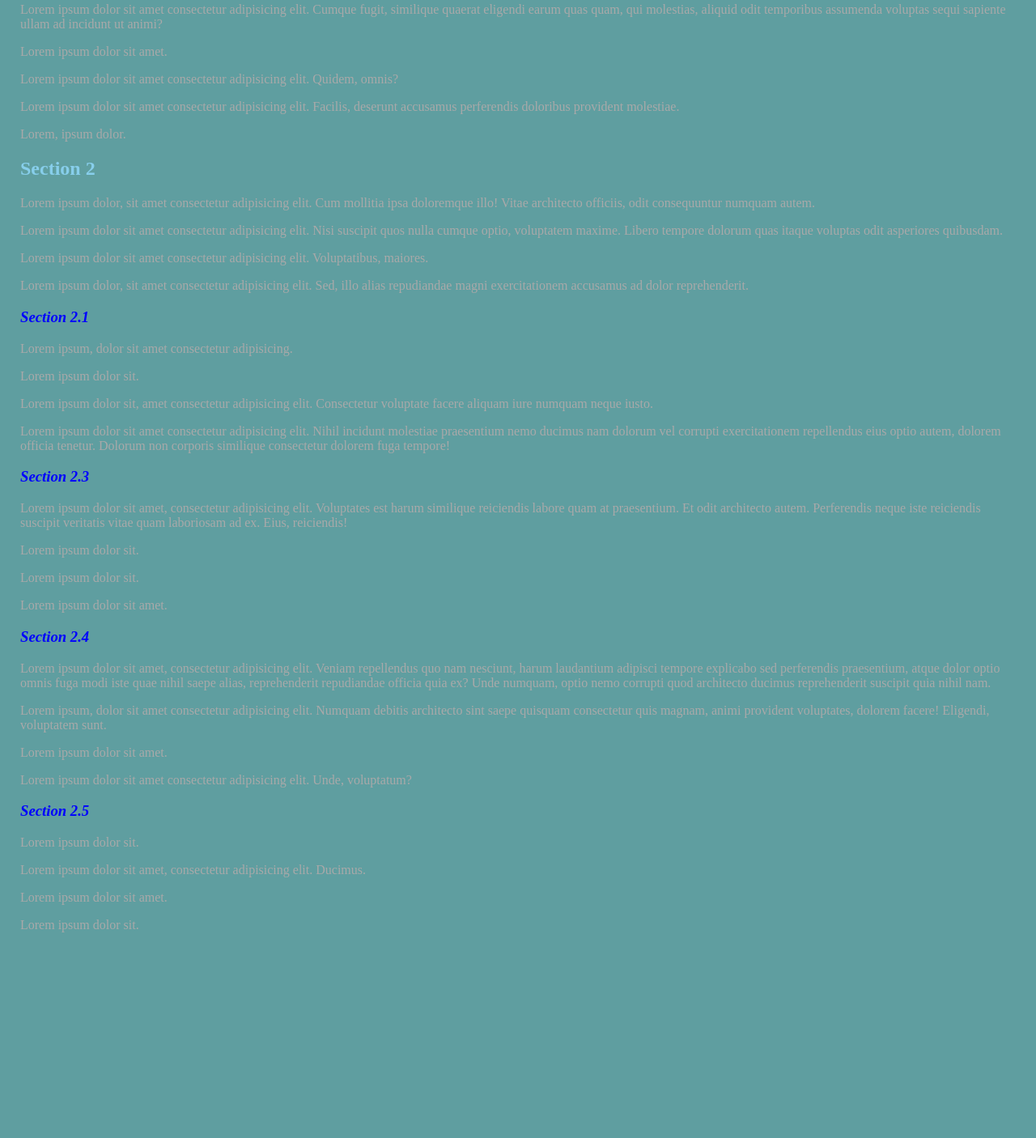
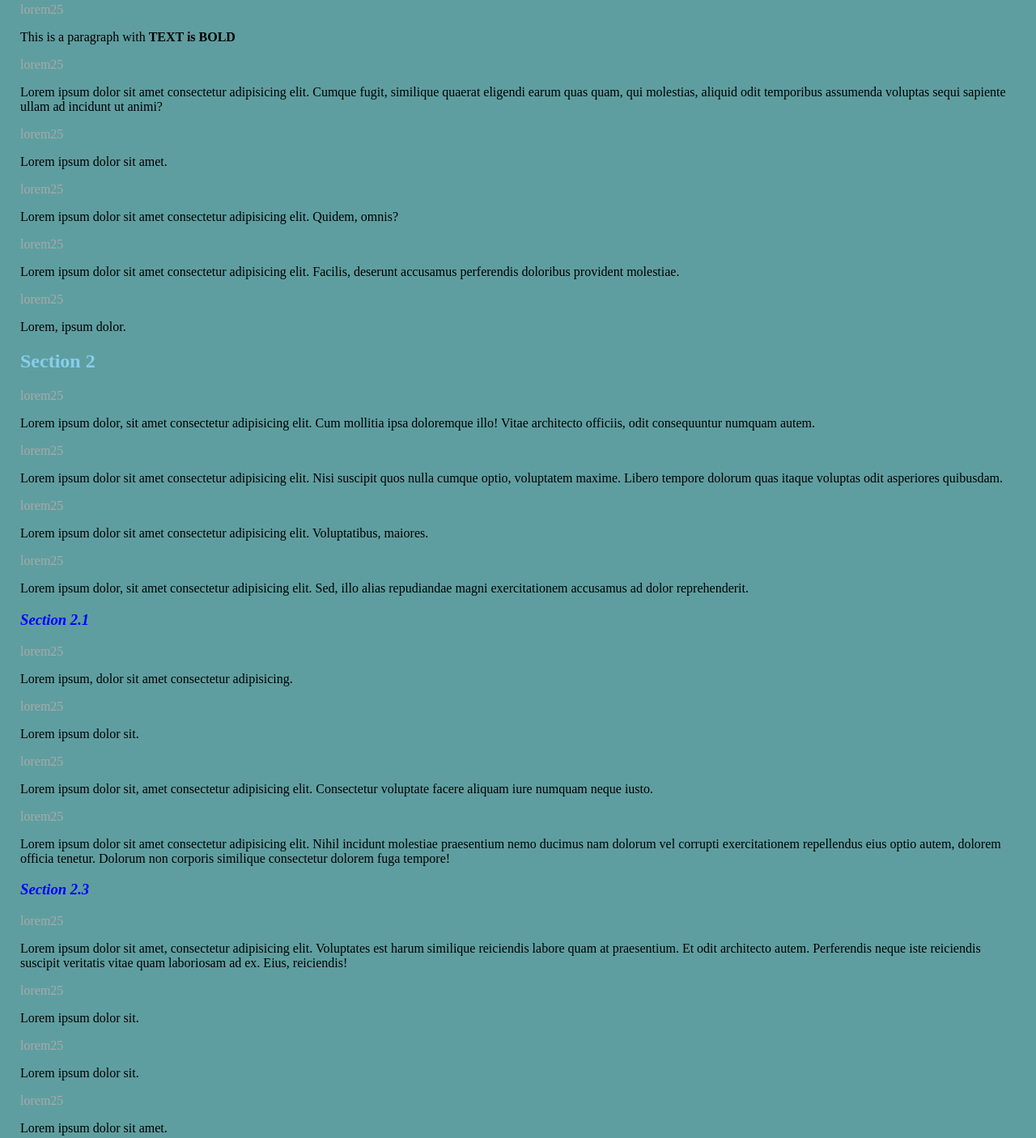
Before and after one commit to mtovar001/W3-Schools, a plain HTML site: page day4CSS/index.html in a window 1280 px wide. Shown: the part 148-1554 px from the top of the page at 81% size. Before the commit the page ends 1325 px from the top, so only its background shows below. Drawn offline with Linux system fonts and the light colour scheme.

Commit message:
updating the text inside the paragraph

```diff
--- a/day4CSS/index.html
+++ b/day4CSS/index.html
@@ -17,10 +17,10 @@
     <!--add comments, that HTML will ignore-->
     <H1>Section 1</H1>
     <!--Paragraph-->
-    <p>This is a paragraph</p>
-    <p>This is a paragraph with <strong>TEXT is BOLD</strong></p>
-    <!--to add multiple lorem text, add <p>"loren(number, 15/30)" and enter</p>-->
-    <p>Lorem ipsum dolor sit amet consectetur adipisicing elit. Cumque fugit, similique quaerat eligendi earum quas quam, qui molestias, aliquid odit temporibus assumenda voluptas sequi sapiente ullam ad incidunt ut animi?</p>
+    <p>lorem25</p>This is a paragraph</p>
+    <p>lorem25</p>This is a paragraph with <strong>TEXT is BOLD</strong></p>
+    <!--to add multiple lorem text, add <p>lorem25</p>"loren(number, 15/30)" and enter</p>-->
+    <p>lorem25</p>Lorem ipsum dolor sit amet consectetur adipisicing elit. Cumque fugit, similique quaerat eligendi earum quas quam, qui molestias, aliquid odit temporibus assumenda voluptas sequi sapiente ullam ad incidunt ut animi?</p>
 
     <!--how to target anything like background; color, font, etc, use "Body" or "*" However, Body is more accurate as
     it will target the elements below body but * will target even the elements that we don't see.
@@ -28,46 +28,46 @@
     <section>
     <!--this formula will create one div with 4 paragraphs (div>p*4)-->
         <div>
-            <p>Lorem ipsum dolor sit amet.</p>
-            <p>Lorem ipsum dolor sit amet consectetur adipisicing elit. Quidem, omnis?</p>
-            <p>Lorem ipsum dolor sit amet consectetur adipisicing elit. Facilis, deserunt accusamus perferendis doloribus provident molestiae.</p>
-            <p>Lorem, ipsum dolor.</p>
+            <p>lorem25</p>Lorem ipsum dolor sit amet.</p>
+            <p>lorem25</p>Lorem ipsum dolor sit amet consectetur adipisicing elit. Quidem, omnis?</p>
+            <p>lorem25</p>Lorem ipsum dolor sit amet consectetur adipisicing elit. Facilis, deserunt accusamus perferendis doloribus provident molestiae.</p>
+            <p>lorem25</p>Lorem, ipsum dolor.</p>
         </div>
     <h1>Section 2</h1>
         <!--this formula will create 5 div with 4 paragraphs (div>p*4)*5-->
         <div>
-            <p>Lorem ipsum dolor, sit amet consectetur adipisicing elit. Cum mollitia ipsa doloremque illo! Vitae architecto officiis, odit consequuntur numquam autem.</p>
-            <p>Lorem ipsum dolor sit amet consectetur adipisicing elit. Nisi suscipit quos nulla cumque optio, voluptatem maxime. Libero tempore dolorum quas itaque voluptas odit asperiores quibusdam.</p>
-            <p>Lorem ipsum dolor sit amet consectetur adipisicing elit. Voluptatibus, maiores.</p>
-            <p>Lorem ipsum dolor, sit amet consectetur adipisicing elit. Sed, illo alias repudiandae magni exercitationem accusamus ad dolor reprehenderit.</p>
+            <p>lorem25</p>Lorem ipsum dolor, sit amet consectetur adipisicing elit. Cum mollitia ipsa doloremque illo! Vitae architecto officiis, odit consequuntur numquam autem.</p>
+            <p>lorem25</p>Lorem ipsum dolor sit amet consectetur adipisicing elit. Nisi suscipit quos nulla cumque optio, voluptatem maxime. Libero tempore dolorum quas itaque voluptas odit asperiores quibusdam.</p>
+            <p>lorem25</p>Lorem ipsum dolor sit amet consectetur adipisicing elit. Voluptatibus, maiores.</p>
+            <p>lorem25</p>Lorem ipsum dolor, sit amet consectetur adipisicing elit. Sed, illo alias repudiandae magni exercitationem accusamus ad dolor reprehenderit.</p>
         </div>
         <h3>Section 2.1</h3>
         <div>
-            <p>Lorem ipsum, dolor sit amet consectetur adipisicing.</p>
-            <p>Lorem ipsum dolor sit.</p>
-            <p>Lorem ipsum dolor sit, amet consectetur adipisicing elit. Consectetur voluptate facere aliquam iure numquam neque iusto.</p>
-            <p>Lorem ipsum dolor sit amet consectetur adipisicing elit. Nihil incidunt molestiae praesentium nemo ducimus nam dolorum vel corrupti exercitationem repellendus eius optio autem, dolorem officia tenetur. Dolorum non corporis similique consectetur dolorem fuga tempore!</p>
+            <p>lorem25</p>Lorem ipsum, dolor sit amet consectetur adipisicing.</p>
+            <p>lorem25</p>Lorem ipsum dolor sit.</p>
+            <p>lorem25</p>Lorem ipsum dolor sit, amet consectetur adipisicing elit. Consectetur voluptate facere aliquam iure numquam neque iusto.</p>
+            <p>lorem25</p>Lorem ipsum dolor sit amet consectetur adipisicing elit. Nihil incidunt molestiae praesentium nemo ducimus nam dolorum vel corrupti exercitationem repellendus eius optio autem, dolorem officia tenetur. Dolorum non corporis similique consectetur dolorem fuga tempore!</p>
         </div>
         <h3>Section 2.3</h3>
         <div>
-            <p>Lorem ipsum dolor sit amet, consectetur adipisicing elit. Voluptates est harum similique reiciendis labore quam at praesentium. Et odit architecto autem. Perferendis neque iste reiciendis suscipit veritatis vitae quam laboriosam ad ex. Eius, reiciendis!</p>
-            <p>Lorem ipsum dolor sit.</p>
-            <p>Lorem ipsum dolor sit.</p>
-            <p>Lorem ipsum dolor sit amet.</p>
+            <p>lorem25</p>Lorem ipsum dolor sit amet, consectetur adipisicing elit. Voluptates est harum similique reiciendis labore quam at praesentium. Et odit architecto autem. Perferendis neque iste reiciendis suscipit veritatis vitae quam laboriosam ad ex. Eius, reiciendis!</p>
+            <p>lorem25</p>Lorem ipsum dolor sit.</p>
+            <p>lorem25</p>Lorem ipsum dolor sit.</p>
+            <p>lorem25</p>Lorem ipsum dolor sit amet.</p>
         </div>
         <h3>Section 2.4</h3>
         <div>
-            <p>Lorem ipsum dolor sit amet, consectetur adipisicing elit. Veniam repellendus quo nam nesciunt, harum laudantium adipisci tempore explicabo sed perferendis praesentium, atque dolor optio omnis fuga modi iste quae nihil saepe alias, reprehenderit repudiandae officia quia ex? Unde numquam, optio nemo corrupti quod architecto ducimus reprehenderit suscipit quia nihil nam.</p>
-            <p>Lorem ipsum, dolor sit amet consectetur adipisicing elit. Numquam debitis architecto sint saepe quisquam consectetur quis magnam, animi provident voluptates, dolorem facere! Eligendi, voluptatem sunt.</p>
-            <p>Lorem ipsum dolor sit amet.</p>
-            <p>Lorem ipsum dolor sit amet consectetur adipisicing elit. Unde, voluptatum?</p>
+            <p>lorem25</p>Lorem ipsum dolor sit amet, consectetur adipisicing elit. Veniam repellendus quo nam nesciunt, harum laudantium adipisci tempore explicabo sed perferendis praesentium, atque dolor optio omnis fuga modi iste quae nihil saepe alias, reprehenderit repudiandae officia quia ex? Unde numquam, optio nemo corrupti quod architecto ducimus reprehenderit suscipit quia nihil nam.</p>
+            <p>lorem25</p>Lorem ipsum, dolor sit amet consectetur adipisicing elit. Numquam debitis architecto sint saepe quisquam consectetur quis magnam, animi provident voluptates, dolorem facere! Eligendi, voluptatem sunt.</p>
+            <p>lorem25</p>Lorem ipsum dolor sit amet.</p>
+            <p>lorem25</p>Lorem ipsum dolor sit amet consectetur adipisicing elit. Unde, voluptatum?</p>
         </div>
         <h3>Section 2.5</h3>
         <div>
-            <p>Lorem ipsum dolor sit.</p>
-            <p>Lorem ipsum dolor sit amet, consectetur adipisicing elit. Ducimus.</p>
-            <p>Lorem ipsum dolor sit amet.</p>
-            <p>Lorem ipsum dolor sit.</p>
+            <p>lorem25</p>Lorem ipsum dolor sit.</p>
+            <p>lorem25</p>Lorem ipsum dolor sit amet, consectetur adipisicing elit. Ducimus.</p>
+            <p>lorem25</p>Lorem ipsum dolor sit amet.</p>
+            <p>lorem25</p>Lorem ipsum dolor sit.</p>
         </div>
        </section>
     </section>
```
